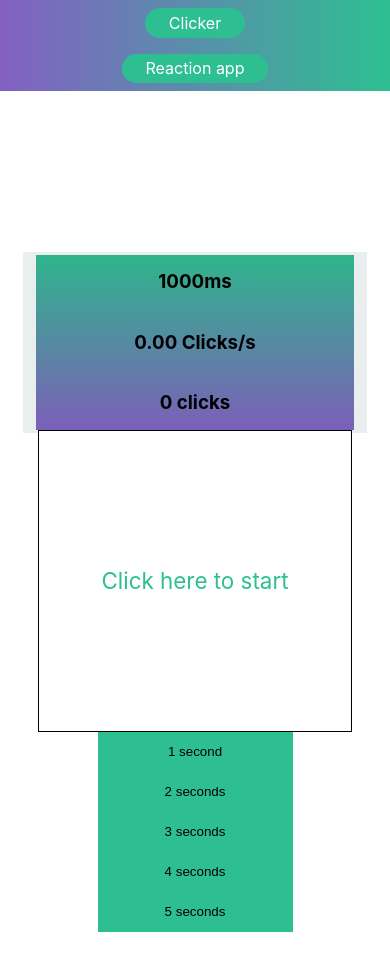
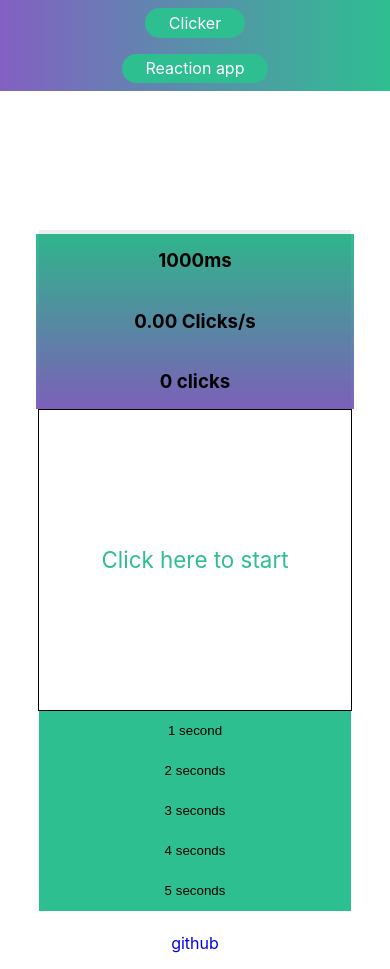
Before and after one commit to AxiE1337/clicker-reaction-app, a React (Create React App) app: page / in a window 390 px wide. Before the commit the page ends 935 px from the top, so only its background shows below. Built offline with nearby package versions, Linux system fonts and the light colour scheme.

Commit message:
animation

```diff
--- a/package.json
+++ b/package.json
@@ -6,6 +6,7 @@
     "@testing-library/jest-dom": "^5.14.1",
     "@testing-library/react": "^11.2.7",
     "@testing-library/user-event": "^12.8.3",
+    "framer-motion": "^4.1.17",
     "react": "^17.0.2",
     "react-dom": "^17.0.2",
     "react-router-dom": "^5.3.0",
--- a/src/App.js
+++ b/src/App.js
@@ -1,24 +1,29 @@
-// import React,{useState} from 'react';
 import Clicker from './components/Clicker';
 import Header from './components/Header';
 import Reaction from './components/Reaction';
-import { BrowserRouter as Router, Route, Switch } from 'react-router-dom';
+import Footer from './components/Footer';
+import { AnimatePresence } from 'framer-motion';
+import { Route, Switch, useLocation} from 'react-router-dom';
 
 function App() {
+
+  const location = useLocation()
+
   return (
-    <Router>
       <div className="App">
         <Header />
-        <Switch>
+        <AnimatePresence exitBeforeEnter initial={false}>
+          <Switch location={location} key={location.pathname}>
             <Route exact path="/">
               <Clicker />
             </Route>
-          <Route exact path="/reaction">
+            <Route path="/reaction">
               <Reaction />
             </Route>
           </Switch>
+        </AnimatePresence>
+        <Footer />
       </div>
-    </Router>
   );
 }
 
--- a/src/components/Clicker.jsx
+++ b/src/components/Clicker.jsx
@@ -1,5 +1,6 @@
 import React,{useRef, useState, useEffect} from 'react'
 import './styles/Clicker.css';
+import { motion } from 'framer-motion'
 
 function Clicker() {
 
@@ -74,6 +75,7 @@ function Clicker() {
     }
 
     return (
+        <motion.div initial={{translateX: "100%"}} animate={{translateX: "0%"}} exit={{translateX: "-100%"}}>
             <div className='clicker-container'>
 
                 <div className='stats'>
@@ -94,6 +96,7 @@ function Clicker() {
                     <button onClick={sec5} className='select-btns'>5 seconds</button>
                 </div>: null}
             </div>
+        </motion.div>
     )
 }
 
--- /dev/null
+++ b/src/components/Footer.jsx
@@ -0,0 +1,18 @@
+import React from 'react'
+import './styles/footer.css'
+
+function Footer() {
+    return (
+        <footer>
+            <ul>
+                <li>
+                    <a href="https://github.com/AxiE1337/clicker-reaction-app" rel="noreferrer" target="_blank">
+                        github
+                    </a>
+                </li>
+            </ul>
+        </footer>
+    )
+}
+
+export default Footer
--- a/src/components/Reaction.jsx
+++ b/src/components/Reaction.jsx
@@ -1,5 +1,6 @@
 import React,{useState, useRef} from 'react'
 import './styles/Reaction.css'
+import { motion } from 'framer-motion'
 
 function Reaction() {
 
@@ -58,14 +59,16 @@ function Reaction() {
     }
 
     return (
+        <motion.div initial={{translateX: "100%"}} animate={{translateX: "0%"}} exit={{translateX: "-100%"}}>
             <div className='reaction-component'>
                 <div className='reaction'>
                     {lose&&<h1>Wait for a green quad</h1>}
-                {end && <h1>Reaction time {timer.current} ms</h1>}
+                    {end && <h1>Reaction time {timer.current+' ms'}</h1>}
                     {!end && <div onClick={reaction} className={activeBox}></div>}
                     {btn? <button onClick={reactionBox} className='start-btn'>Start</button>:''}
                 </div>
             </div>
+        </motion.div>
     )
 }
 
--- a/src/components/styles/Clicker.css
+++ b/src/components/styles/Clicker.css
@@ -4,9 +4,8 @@
     flex-direction: column;
     justify-content: center;
     align-items: center;
-    height: 100vh;
+    height: 95vh;
     width: 100vw;
-    animation: slide-left 1s ease;
 }
 
 .clicker-container .start-text {
@@ -70,7 +69,7 @@
     user-select: none;
     padding: 0.5em;
     margin-bottom: 0.5em;
-    max-width: 50vw;
+    max-width: 80vw;
     width: 100%;
     transition: 0.3s ease;
     animation: restartBtnAmin 1s ease;
@@ -125,15 +124,6 @@
     }
 }
 
-@keyframes slide-left {
-    from {
-        transform: translateX(-80%);
-    }
-    to {
-        transform: translateX(0);
-    }
-}
-
 @media only screen and (max-width:800px) {
     .clicker-container .stats {
         display: flex;
@@ -170,15 +160,30 @@
         width: 80vw;
         height: 20vh;
     }
+    .clicker-container .stats .timer {
+        background-color: rgba(65, 88, 88, 0.1);
+        padding: 0em 0em;
+    }
+
+    .clicker-container .stats .amount {
+        background-color: rgba(65, 88, 88, 0.1);
+        padding: 0em 0em;
+    }
+
+    .clicker-container .stats .clicksPerSec {
+        background-color: rgba(65, 88, 88, 0.1);
+        padding: 0em 0em;
+    }
     .select {
         grid-template-columns: 1fr;
         grid-template-rows: 1fr 1fr 1fr 1fr 1fr;
         margin-top: 0%;
+        width: 80vw;
     }
     .select-btns {
         animation: selectAmin;
         height: 3em;
-        width: 100%;
+        width: 80vw;
     }
     .clicker-container .restartBtn {
         margin-bottom: 0em;
--- a/src/components/styles/Reaction.css
+++ b/src/components/styles/Reaction.css
@@ -3,9 +3,8 @@
     display: flex;
     justify-content: center;
     align-items: center;
-    height: 100vh;
+    height: 95vh;
     width: 100vw;
-    animation: slide-right 1s ease;
 }
 
 .reaction {
@@ -69,15 +68,6 @@
     }
 }
 
-@keyframes slide-right {
-    from {
-        transform: translateX(80%);
-    }
-    to {
-        transform: translateX(0);
-    }
-}
-
 @media only screen and (max-width: 650px) {
     .reaction h1 {
         text-align: center;
--- /dev/null
+++ b/src/components/styles/footer.css
@@ -0,0 +1,18 @@
+
+footer {
+    display: flex;
+    list-style: none;
+    justify-content: center;
+    align-items: center;
+    width: 100%;
+    margin-top: 1.5em;
+}
+
+ul {
+    padding: 0;
+    list-style: none;
+}
+
+ul li a {
+    text-decoration: none;
+}
--- a/src/index.js
+++ b/src/index.js
@@ -2,10 +2,14 @@ import React from 'react';
 import ReactDOM from 'react-dom';
 import './index.css';
 import App from './App';
+import { BrowserRouter as Router} from 'react-router-dom';
 
 ReactDOM.render(
   <React.StrictMode>
-    <App />
+    <Router>
+      <App />
+    </Router>
   </React.StrictMode>,
+
   document.getElementById('root')
 );
```
Also changed, not shown: 1 other file (tests, documents, lock files or other folders). Lines whose indentation alone changed are shown as unchanged.
